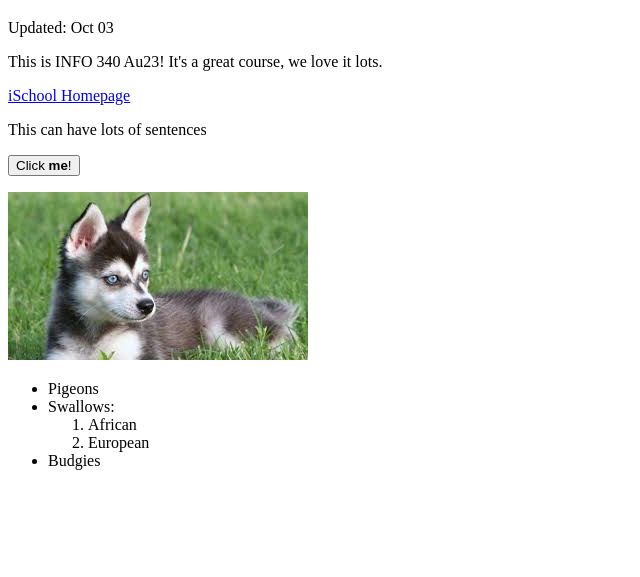
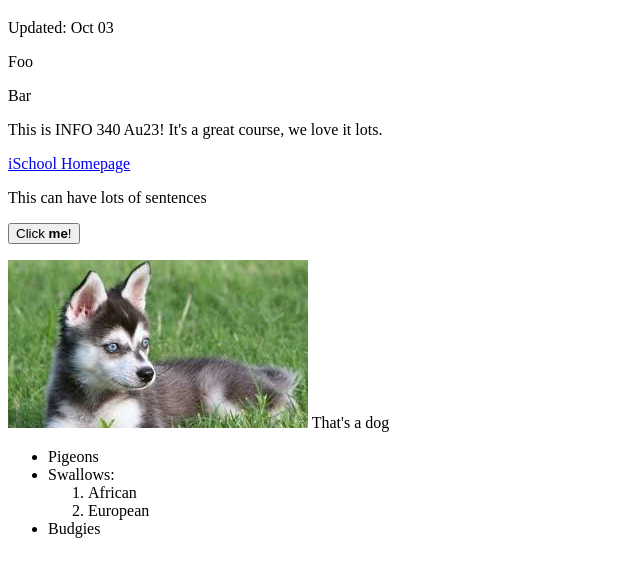
Before and after one commit to info340-au23a/lecture-demos, a website: page basics/index.html in a window 1280 px wide. Shown: the part 61-638 px from the top of the page, without its empty margins (0-640 px from the left). Drawn offline with Linux system fonts and the light colour scheme.

Commit message:
Add paragraph demo

```diff
--- a/basics/index.html
+++ b/basics/index.html
@@ -10,6 +10,10 @@
     <h1>Hello <em>with emphasis</em> World!</h1>
 
     <p>Updated: Oct 03</p>
+
+    <p>Foo</p>
+    <p>Bar</p>
+
 
     <p>
       This is INFO 340 Au23! It's a great course, we love it lots.
@@ -24,7 +28,7 @@
     </p>
 
     <!-- THis is a comment -->
-    <p><img src="img/husky.jpeg" alt="a cute puppy"></p>
+    <p><img src="img/husky.jpeg" alt="a cute puppy"/> That's a dog </p>
 
     <ul>
       <li>Pigeons</li>
@@ -36,7 +40,7 @@
         </ol>
       </li>
       <li>Budgies</li>
-    </ul>
+    </ul> <!-- end of the bird list-->
 
   </body>
 </html>
```
